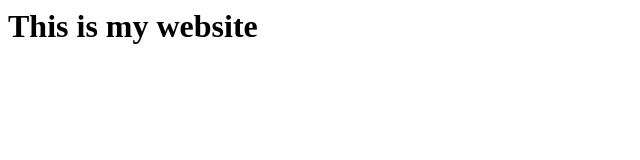
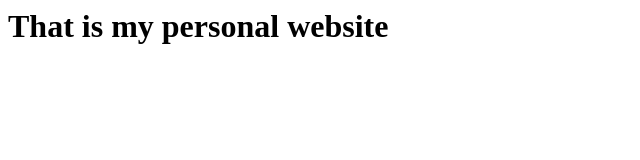
Before and after one commit to Purva-Patil/wdl.github.io, a plain HTML site: page index.html in a window 1280 px wide. Shown: the whole page, without its empty margins (0-640 px from the left). Drawn offline with Linux system fonts and the light colour scheme.

Commit message:
Update index.html

```diff
--- a/index.html
+++ b/index.html
@@ -5,6 +5,6 @@
 <title>Index</title>
 </head>
 <body>
-<h1>This is my website</h1>
+<h1>That is my personal website</h1>
 </body>
 </html>
```
